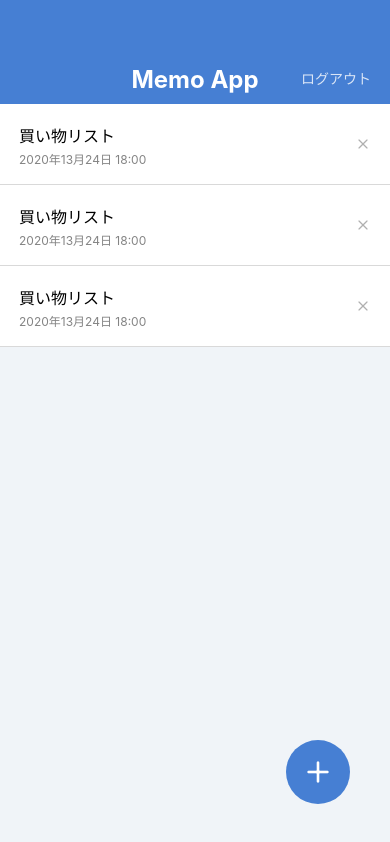
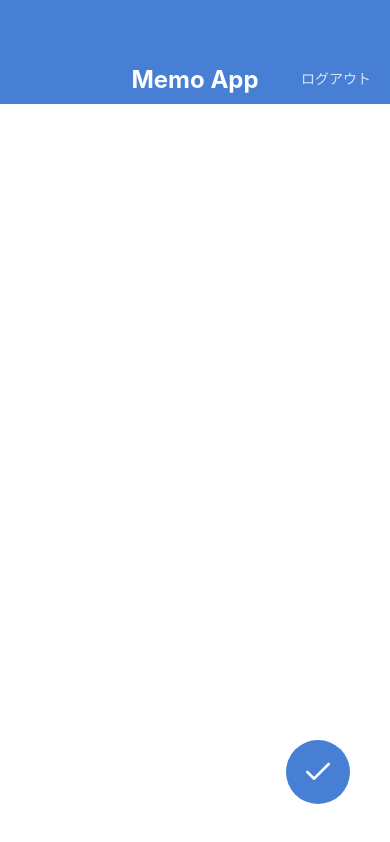
Before and after one commit to 38SHUMMY/MemoApp, a React Native app: screen / in a window 390 px wide. Built offline with nearby package versions, Linux system fonts and the light colour scheme.

Commit message:
Create MemoEditScreen and MemoCreateScreen

```diff
--- a/App.jsx
+++ b/App.jsx
@@ -1,11 +1,15 @@
 import React from 'react';
 
 // import MemoDetailScreen from './src/screens/MemoDetailScreen';
-import MemoListScreen from './src/screens/MemoListScreen';
+// import MemoEditScreen from './src/screens/MemoEditScreen';
+// import MemoListScreen from './src/screens/MemoListScreen';
+import MemoCreateScreen from './src/screens/MemoCreateScreen';
 
 export default function App() {
   return (
-    <MemoListScreen />
+    // <MemoListScreen />
     // <MemoDetailScreen />
+    // <MemoEditScreen />
+    <MemoCreateScreen />
   );
 }
--- /dev/null
+++ b/src/screens/MemoCreateScreen.jsx
@@ -0,0 +1,36 @@
+import React from 'react';
+import {
+  View, StyleSheet, TextInput, KeyboardAvoidingView,
+} from 'react-native';
+
+import AppBar from '../components/AppBar';
+import CircleButton from '../components/CircleButton';
+
+export default function MemoCreateScreen() {
+  return (
+    <KeyboardAvoidingView style={styles.container} behavior="height">
+      <AppBar />
+      <View style={styles.inputContainer}>
+        <TextInput value="" multiline style={styles.input} />
+      </View>
+      <CircleButton name="check" />
+    </KeyboardAvoidingView>
+  );
+}
+
+const styles = StyleSheet.create({
+  container: {
+    flex: 1,
+  },
+  inputContainer: {
+    paddingHorizontal: 27,
+    paddingVertical: 37,
+    flex: 1,
+  },
+  input: {
+    flex: 1,
+    textAlignVertical: 'top',
+    fontSize: 16,
+    lineHeight: 24,
+  },
+});
--- /dev/null
+++ b/src/screens/MemoEditScreen.jsx
@@ -0,0 +1,36 @@
+import React from 'react';
+import {
+  View, StyleSheet, TextInput, KeyboardAvoidingView,
+} from 'react-native';
+
+import AppBar from '../components/AppBar';
+import CircleButton from '../components/CircleButton';
+
+export default function MemoEditScreen() {
+  return (
+    <KeyboardAvoidingView style={styles.container} behavior="height">
+      <AppBar />
+      <View style={styles.inputContainer}>
+        <TextInput value="買い物リスト" multiline style={styles.input} />
+      </View>
+      <CircleButton name="check" />
+    </KeyboardAvoidingView>
+  );
+}
+
+const styles = StyleSheet.create({
+  container: {
+    flex: 1,
+  },
+  inputContainer: {
+    paddingHorizontal: 27,
+    paddingVertical: 37,
+    flex: 1,
+  },
+  input: {
+    flex: 1,
+    textAlignVertical: 'top',
+    fontSize: 16,
+    lineHeight: 24,
+  },
+});
```
